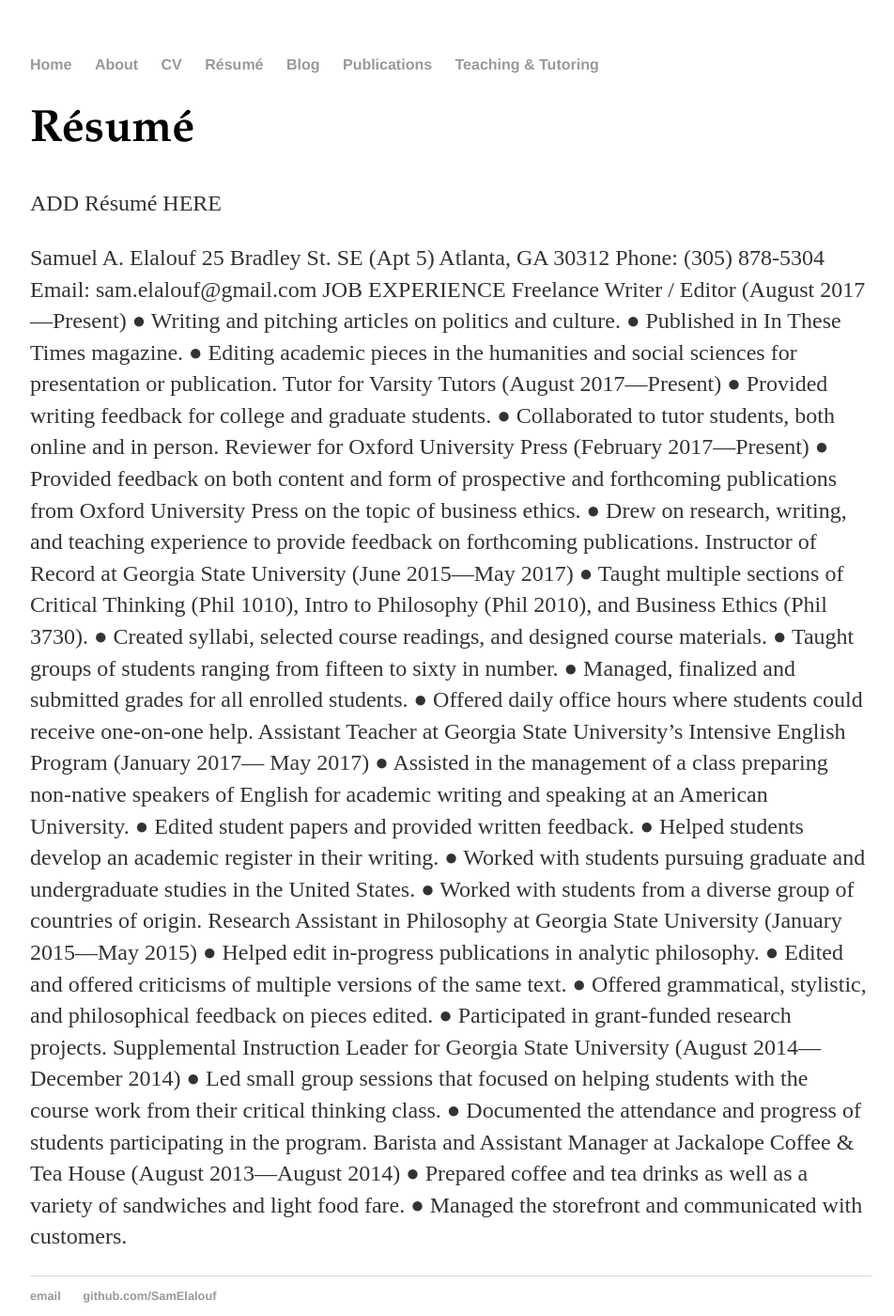
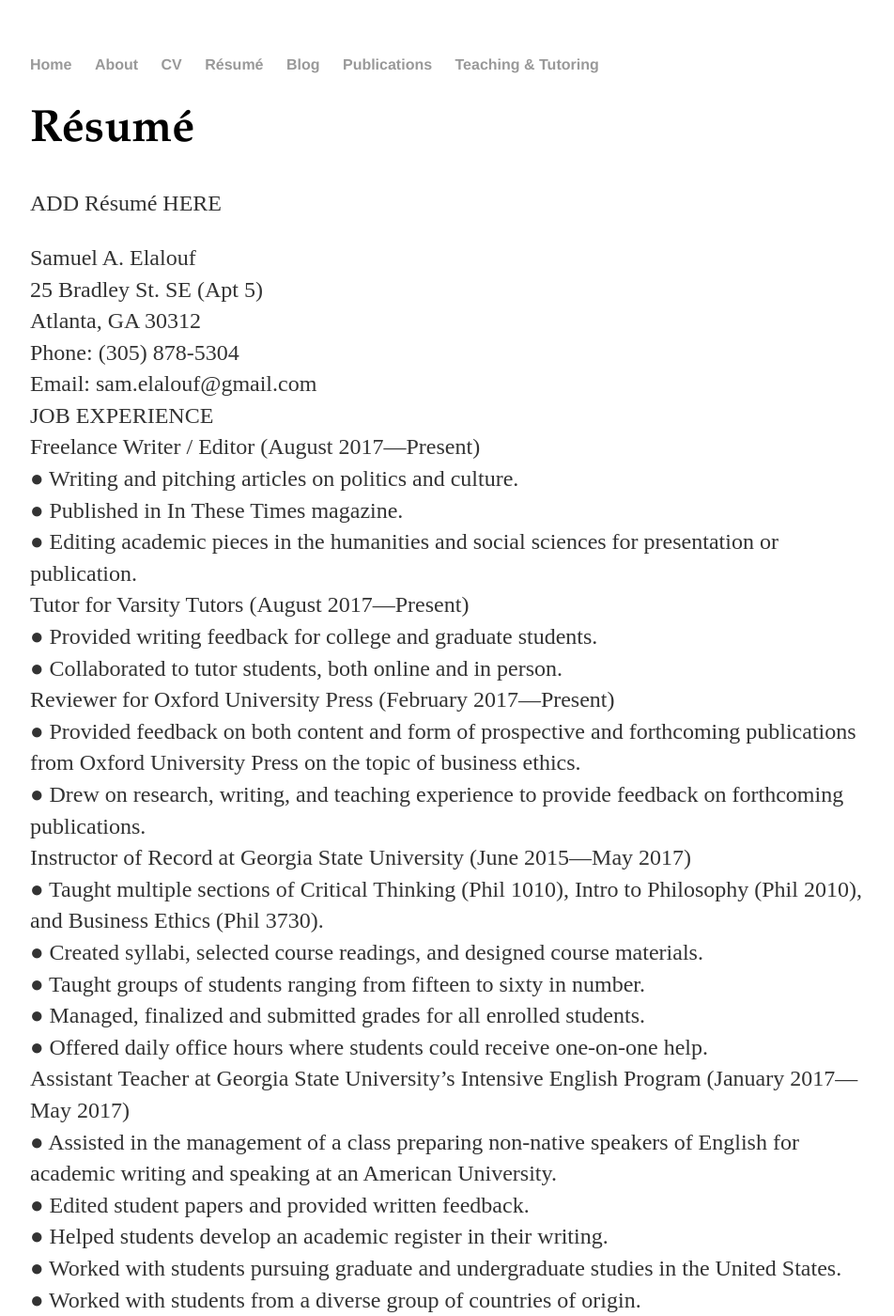
Before and after one commit to SamElalouf/samelalouf.github.io, a Jekyll site: the page built from resume/index.html, in a window 1280 px wide and 1400 px high. Shown: the whole window at 94% size, without its empty margins (160-1112 px from the left). Built offline with Jekyll 4.4.1, drawn with Linux system fonts in a browser that asks for light colours; some of the changed text lies outside the part shown.

Commit message:
Update index.html
adds line breaks

```diff
--- a/resume/index.html
+++ b/resume/index.html
@@ -5,47 +5,47 @@
 <div class="blurb">
 	<h1 style="font-family:Garamond; style="font-size: 28px;">Résumé</h1>
 	<p> ADD Résumé HERE </p>
-	<p>Samuel A. Elalouf
-25 Bradley St. SE (Apt 5)
-Atlanta, GA 30312
-Phone: (305) 878-5304
-Email: sam.elalouf@gmail.com
+	<p>Samuel A. Elalouf<br>
+25 Bradley St. SE (Apt 5)<br>
+Atlanta, GA 30312<br>
+Phone: (305) 878-5304<br>
+Email: sam.elalouf@gmail.com<br>
 
-					JOB EXPERIENCE
-Freelance Writer / Editor (August 2017—Present)
-● Writing and pitching articles on politics and culture.
-● Published in In These Times magazine.
+					JOB EXPERIENCE<br>
+Freelance Writer / Editor (August 2017—Present)<br>
+● Writing and pitching articles on politics and culture.<br>
+● Published in In These Times magazine.<br>
 ● Editing academic pieces in the humanities and social sciences for presentation or
-publication.
-Tutor for Varsity Tutors (August 2017—Present)
-● Provided writing feedback for college and graduate students.
-● Collaborated to tutor students, both online and in person.
-Reviewer for Oxford University Press (February 2017—Present)
-● Provided feedback on both content and form of prospective and forthcoming publications from Oxford University Press on the topic of business ethics.
-● Drew on research, writing, and teaching experience to provide feedback on forthcoming publications.
-Instructor of Record at Georgia State University (June 2015—May 2017)
-● Taught multiple sections of Critical Thinking (Phil 1010), Intro to Philosophy (Phil 2010), and Business Ethics (Phil 3730).
-● Created syllabi, selected course readings, and designed course materials.
-● Taught groups of students ranging from fifteen to sixty in number.
-● Managed, finalized and submitted grades for all enrolled students.
-● Offered daily office hours where students could receive one-on-one help.
-Assistant Teacher at Georgia State University’s Intensive English Program (January 2017— May 2017)
-● Assisted in the management of a class preparing non-native speakers of English for academic writing and speaking at an American University.
-● Edited student papers and provided written feedback.
-● Helped students develop an academic register in their writing.
-● Worked with students pursuing graduate and undergraduate studies in the United States.
-● Worked with students from a diverse group of countries of origin.
+publication.<br>
+Tutor for Varsity Tutors (August 2017—Present)<br>
+● Provided writing feedback for college and graduate students.<br>
+● Collaborated to tutor students, both online and in person.<br>
+Reviewer for Oxford University Press (February 2017—Present)<br>
+● Provided feedback on both content and form of prospective and forthcoming publications from Oxford University Press on the topic of business ethics.<br>
+● Drew on research, writing, and teaching experience to provide feedback on forthcoming publications.<br>
+Instructor of Record at Georgia State University (June 2015—May 2017)<br>
+● Taught multiple sections of Critical Thinking (Phil 1010), Intro to Philosophy (Phil 2010), and Business Ethics (Phil 3730).<br>
+● Created syllabi, selected course readings, and designed course materials.<br>
+● Taught groups of students ranging from fifteen to sixty in number.<br>
+● Managed, finalized and submitted grades for all enrolled students.<br>
+● Offered daily office hours where students could receive one-on-one help.<br>
+Assistant Teacher at Georgia State University’s Intensive English Program (January 2017— May 2017)<br>
+● Assisted in the management of a class preparing non-native speakers of English for academic writing and speaking at an American University.<br>
+● Edited student papers and provided written feedback.<br>
+● Helped students develop an academic register in their writing.<br>
+● Worked with students pursuing graduate and undergraduate studies in the United States.<br>
+● Worked with students from a diverse group of countries of origin.<br>
 
-Research Assistant in Philosophy at Georgia State University (January 2015—May 2015)
-● Helped edit in-progress publications in analytic philosophy.
-● Edited and offered criticisms of multiple versions of the same text.
-● Offered grammatical, stylistic, and philosophical feedback on pieces edited.
-● Participated in grant-funded research projects.
-Supplemental Instruction Leader for Georgia State University (August 2014—December 2014)
-● Led small group sessions that focused on helping students with the course work from their critical thinking class.
-● Documented the attendance and progress of students participating in the program. Barista and Assistant Manager at Jackalope Coffee & Tea House (August 2013—August
-2014)
-● Prepared coffee and tea drinks as well as a variety of sandwiches and light food fare.
+Research Assistant in Philosophy at Georgia State University (January 2015—May 2015)<br>
+● Helped edit in-progress publications in analytic philosophy.<br>
+● Edited and offered criticisms of multiple versions of the same text.<br>
+● Offered grammatical, stylistic, and philosophical feedback on pieces edited.<br>
+● Participated in grant-funded research projects.<br>
+Supplemental Instruction Leader for Georgia State University (August 2014—December 2014)<br>
+● Led small group sessions that focused on helping students with the course work from their critical thinking class.<br>
+● Documented the attendance and progress of students participating in the program. <br>
+Barista Jackalope Coffee & Tea House (August 2013—August 2014)<br>
+● Prepared coffee and tea drinks as well as a variety of sandwiches and light food fare.<br>
 ● Managed the storefront and communicated with customers.</p>
 
 
```
